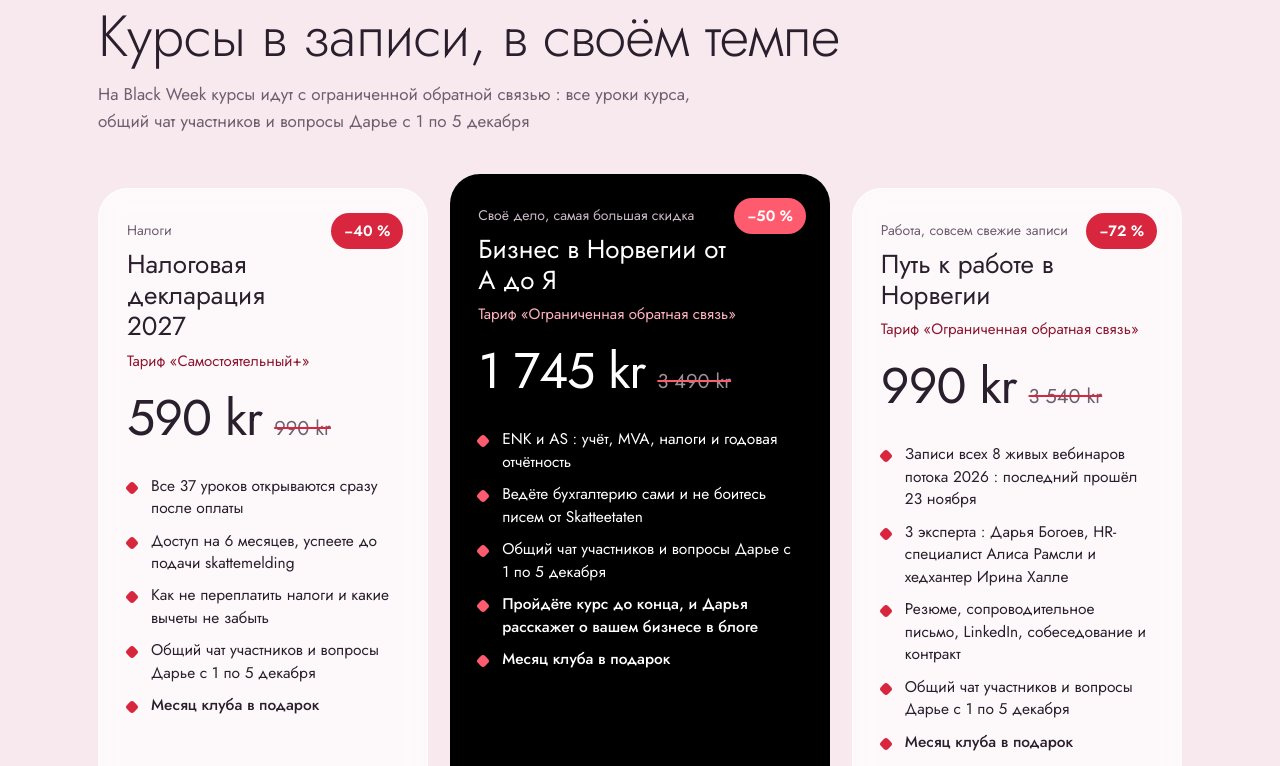
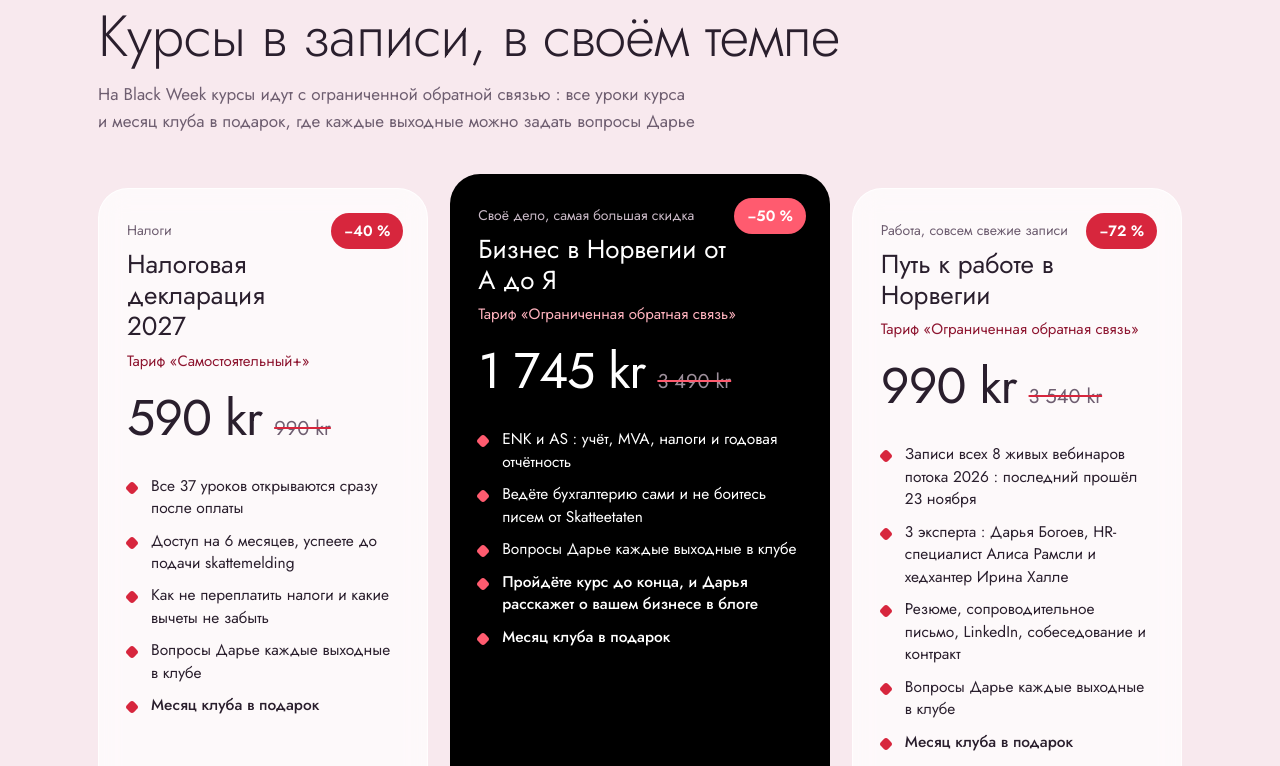
Before and after one commit to bogoevconsulting/blackweek, a plain HTML site: page sale/index.html in a window 1280 px wide. Shown: the part 936-1702 px from the top of the page. Drawn offline with Linux system fonts and the light colour scheme.

Commit message:
Add files via upload

```diff
--- a/sale/index.html
+++ b/sale/index.html
@@ -222,7 +222,7 @@ footer{margin-top:70px;padding:26px 0 40px;border-top:1px solid var(--line);font
 <div class="wrap">
   <section id="kursy">
     <h2>Курсы в записи, в своём темпе</h2>
-    <p class="intro">На Black Week курсы идут с ограниченной обратной связью : все уроки курса, общий чат участников и вопросы Дарье с 1 по 5 декабря</p>
+    <p class="intro">На Black Week курсы идут с ограниченной обратной связью : все уроки курса и месяц клуба в подарок, где каждые выходные можно задать вопросы Дарье</p>
     <div class="courses">
       <article class="course">
         <span class="off">−40 %</span>
@@ -234,7 +234,7 @@ footer{margin-top:70px;padding:26px 0 40px;border-top:1px solid var(--line);font
           <li>Все 37 уроков открываются сразу после оплаты</li>
           <li>Доступ на 6 месяцев, успеете до подачи skattemelding</li>
           <li>Как не переплатить налоги и какие вычеты не забыть</li>
-          <li>Общий чат участников и вопросы Дарье с 1 по 5 декабря</li>
+          <li>Вопросы Дарье каждые выходные в клубе</li>
           <li class="plus">Месяц клуба в подарок</li>
         </ul>
         <a class="btn btn-black" href="https://daria-norway.com/nalogi/">Купить за 590 kr</a>
@@ -248,7 +248,7 @@ footer{margin-top:70px;padding:26px 0 40px;border-top:1px solid var(--line);font
         <ul>
           <li>ENK и AS : учёт, MVA, налоги и годовая отчётность</li>
           <li>Ведёте бухгалтерию сами и не боитесь писем от Skatteetaten</li>
-          <li>Общий чат участников и вопросы Дарье с 1 по 5 декабря</li>
+          <li>Вопросы Дарье каждые выходные в клубе</li>
           <li class="plus">Пройдёте курс до конца, и Дарья расскажет о вашем бизнесе в блоге</li>
           <li class="plus">Месяц клуба в подарок</li>
         </ul>
@@ -264,7 +264,7 @@ footer{margin-top:70px;padding:26px 0 40px;border-top:1px solid var(--line);font
           <li>Записи всех 8 живых вебинаров потока 2026 : последний прошёл 23 ноября</li>
           <li>3 эксперта : Дарья Богоев, HR-специалист Алиса Рамсли и хедхантер Ирина Халле</li>
           <li>Резюме, сопроводительное письмо, LinkedIn, собеседование и контракт</li>
-          <li>Общий чат участников и вопросы Дарье с 1 по 5 декабря</li>
+          <li>Вопросы Дарье каждые выходные в клубе</li>
           <li class="plus">Месяц клуба в подарок</li>
         </ul>
         <a class="btn btn-black" href="https://daria-norway.com/job/kurs/">Купить за 990 kr</a>
@@ -317,7 +317,7 @@ footer{margin-top:70px;padding:26px 0 40px;border-top:1px solid var(--line);font
     <h2>Частые вопросы</h2>
     <details><summary>Когда заканчиваются скидки ?</summary><p>30 ноября в 23:59 по времени Осло. 1 декабря цены вернутся к обычным</p></details>
     <details><summary>Когда я получу доступ ?</summary><p>Сразу после оплаты. Курсы открываются в личном кабинете на daria-norway.com : нажмите «Войти» и введите почту, на которую покупали. Записи вебинаров приходят ссылкой на почту</p></details>
-    <details><summary>Что значит «ограниченная обратная связь» ?</summary><p>Вы получаете все уроки курса и попадаете в общий чат участников Black Week. С 1 по 5 декабря Дарья отвечает там на ваши вопросы по курсу</p></details>
+    <details><summary>Что значит «ограниченная обратная связь» ?</summary><p>Вы получаете все уроки курса и месяц клуба в подарок. В клубе каждые выходные можно задать Дарье свои вопросы, в том числе по курсу</p></details>
     <details><summary>Как получить месяц клуба в подарок ?</summary><p>Купите любой курс на Black Week и напишите в <a href="https://t.me/daria_norway_support_bot">поддержку</a> почту, на которую оформили покупку. Мы пришлём ссылку на вход в клуб</p></details>
     <details><summary>Остались вопросы ?</summary><p>Пишите в <a href="https://t.me/daria_norway_support_bot">поддержку в Telegram</a> или на <a href="mailto:info@daria-norway.com">info@daria-norway.com</a></p></details>
   </section>
```
